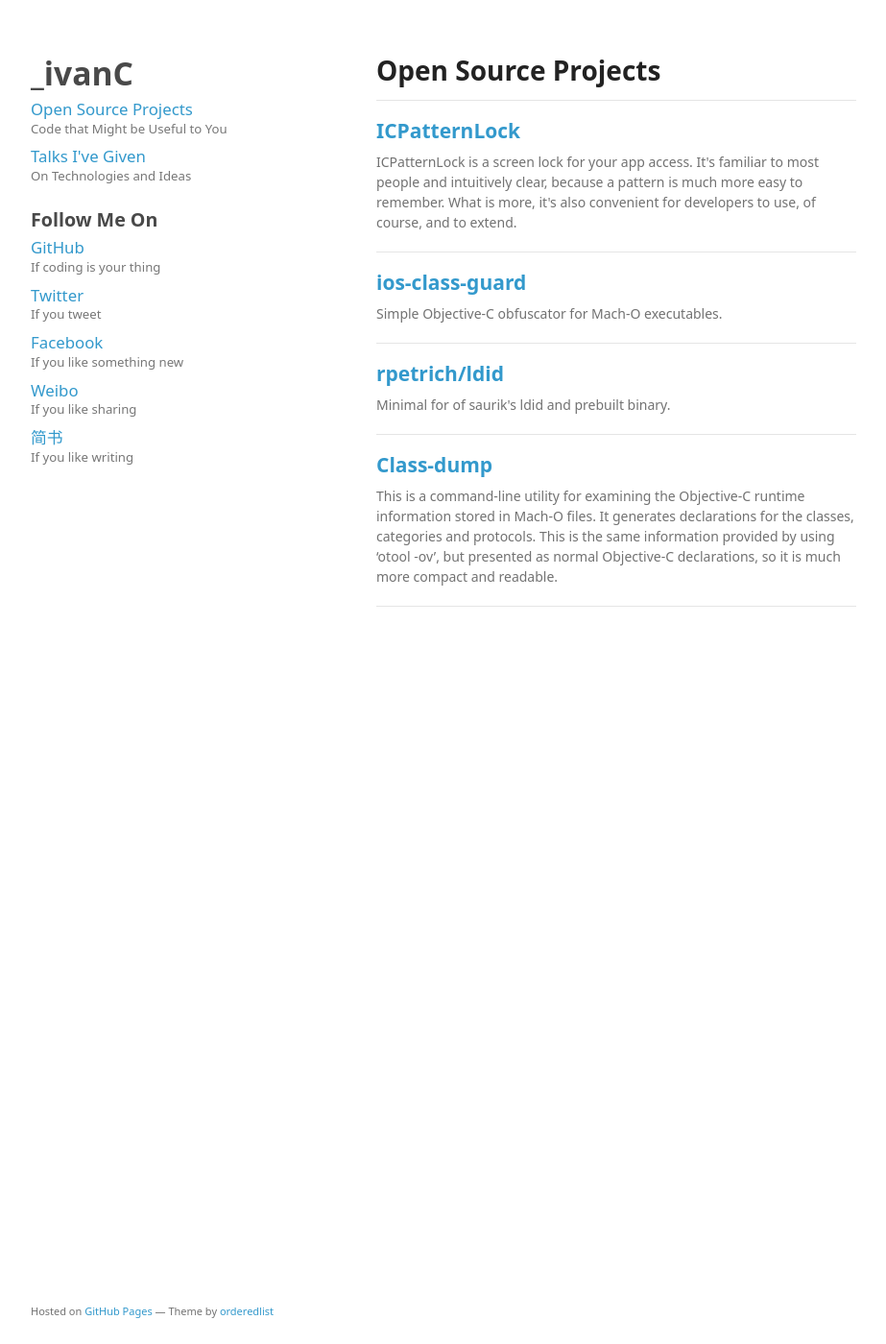
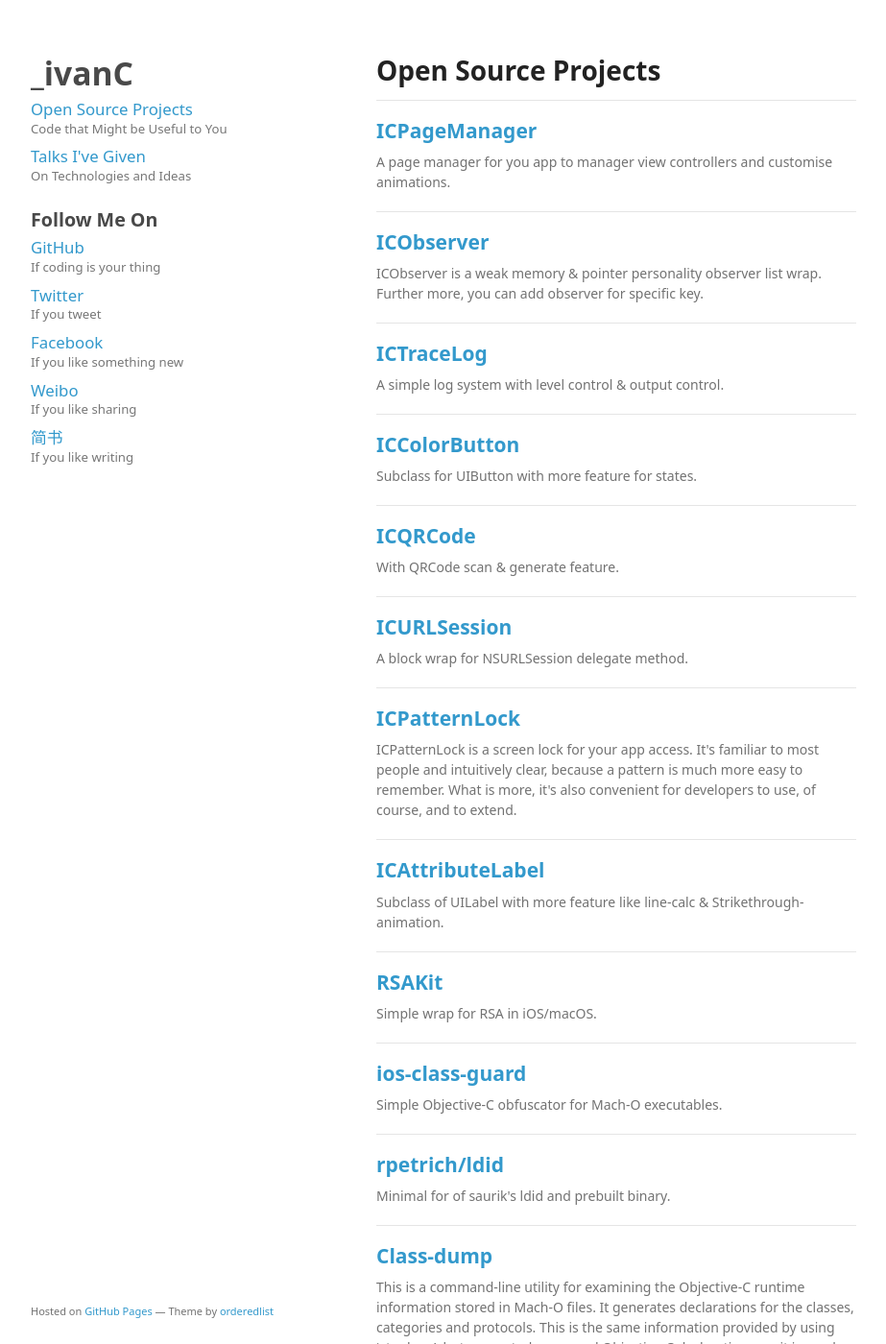
Before and after one commit to IvanChan/IvanChan.github.io, a Jekyll site: the page built from projects.html, in a window 1280 px wide and 1400 px high. Shown: the whole window at 96% size, without its empty margins (178-1101 px from the left). Built offline with Jekyll 4.4.1, drawn with Linux system fonts in a browser that asks for light colours.

Commit message:
update projects

```diff
--- a/projects.html
+++ b/projects.html
@@ -3,8 +3,40 @@
 title: Open Source Projects
 ---
 
+<h2><a href="https://github.com/IvanChan/ICPageManager">ICPageManager</a></h2>
+<p>A page manager for you app to manager view controllers and customise animations.</p>
+<hr/>
+
+<h2><a href="https://github.com/IvanChan/ICObserver">ICObserver</a></h2>
+<p>ICObserver is a weak memory & pointer personality observer list wrap. Further more, you can add observer for specific key.</p>
+<hr/>
+
+<h2><a href="https://github.com/IvanChan/ICTraceLog">ICTraceLog</a></h2>
+<p>A simple log system with level control & output control.</p>
+<hr/>
+
+<h2><a href="https://github.com/IvanChan/ICColorButton">ICColorButton</a></h2>
+<p>Subclass for UIButton with more feature for states.</p>
+<hr/>
+
+<h2><a href="https://github.com/IvanChan/ICQRCode">ICQRCode</a></h2>
+<p>With QRCode scan & generate feature.</p>
+<hr/>
+
+<h2><a href="https://github.com/IvanChan/ICURLSession">ICURLSession</a></h2>
+<p>A block wrap for NSURLSession delegate method.</p>
+<hr/>
+
 <h2><a href="https://github.com/IvanChan/ICPatternLock">ICPatternLock</a></h2>
 <p>ICPatternLock is a screen lock for your app access. It's familiar to most people and intuitively clear, because a pattern is much more easy to remember. What is more, it's also convenient for developers to use, of course, and to extend.</p>
+<hr/>
+
+<h2><a href="https://github.com/IvanChan/ICAttributeLabel">ICAttributeLabel</a></h2>
+<p>Subclass of UILabel with more feature like line-calc & Strikethrough-animation.</p>
+<hr/>
+
+<h2><a href="https://github.com/IvanChan/RSAKit">RSAKit</a></h2>
+<p>Simple wrap for RSA in iOS/macOS.</p>
 <hr/>
 
 <h2><a href="https://github.com/Polidea/ios-class-guard">ios-class-guard</a></h2>
```
